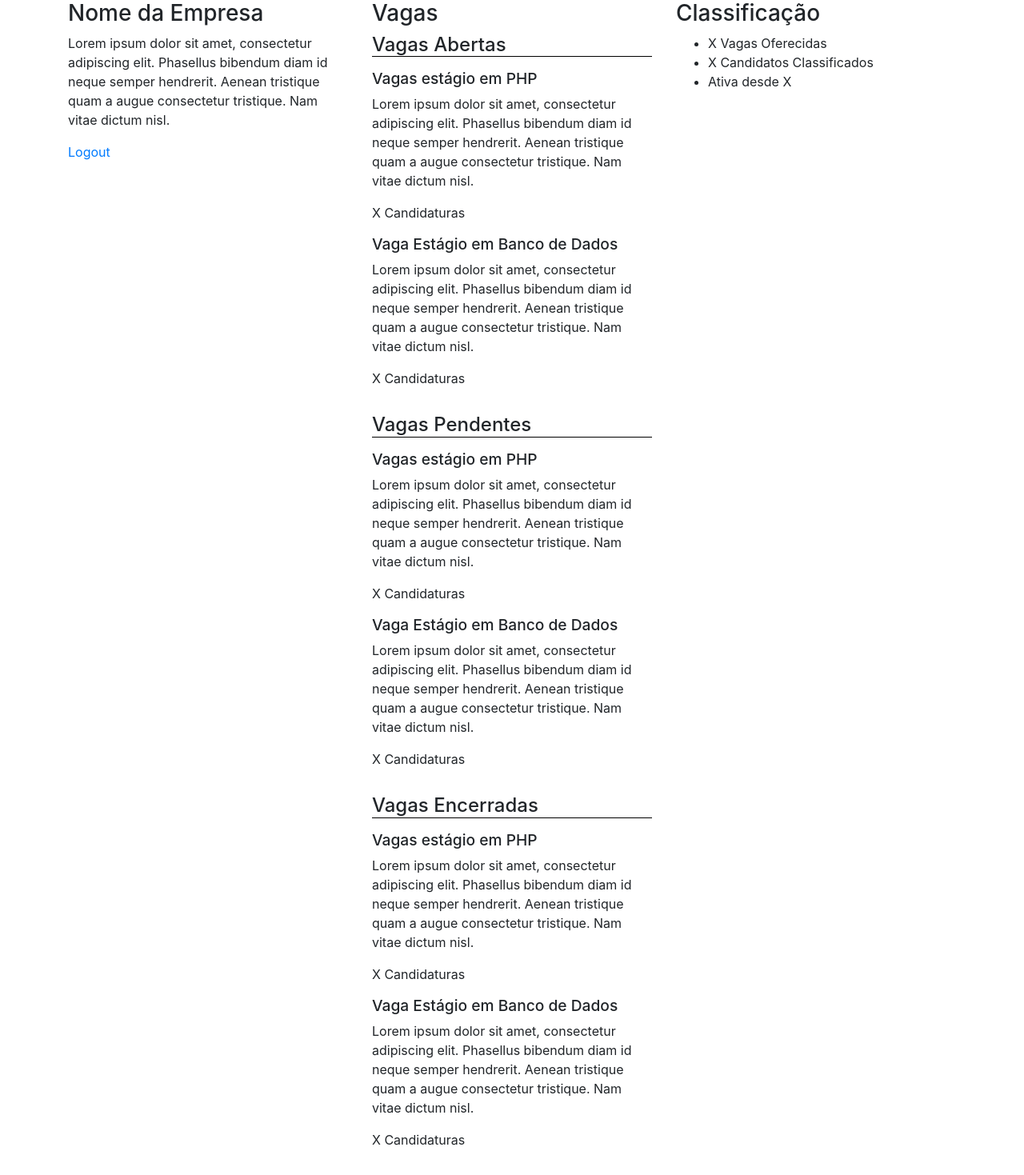
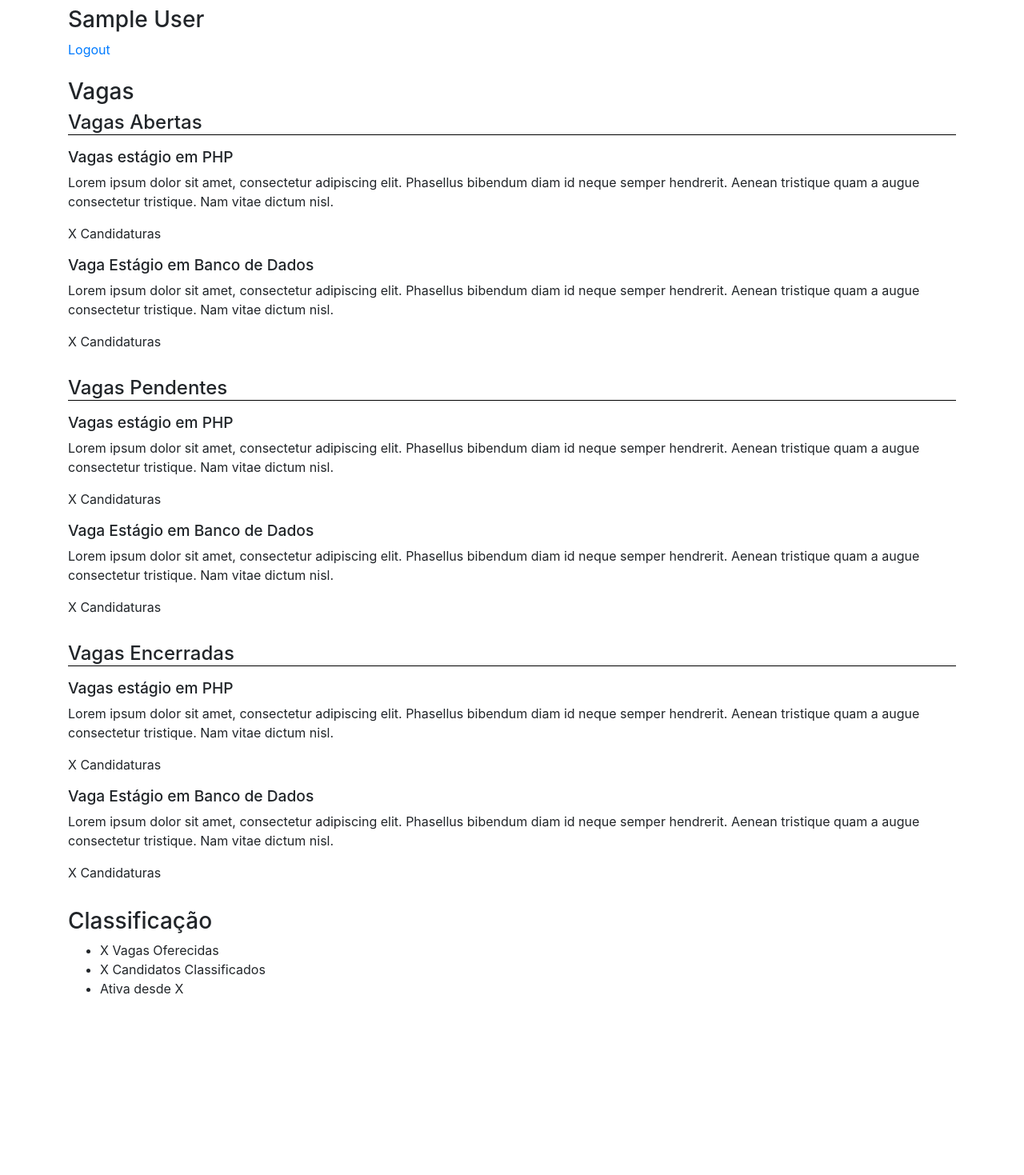
Before and after one commit to rjcjunior/dac-trabalho-final, a Django app: page / in a window 1280 px wide. Shown: the whole page at 80% size. After the commit the page ends 1243 px from the top, so only its background shows below. Run offline with Django 3.2, Linux system fonts and the light colour scheme; the visitor is signed in with stand-in values (Sample User, id 1); data that the repository does not hold is empty; some libraries are stand-ins or nearby versions.

Commit message:
display company name or username on home

```diff
--- a/estagios/estagios/templates/home.html
+++ b/estagios/estagios/templates/home.html
@@ -4,13 +4,13 @@
 {% block content %}
 <div class="container">
     <div class="row">
-        <div class="col-lg-4">
+        <div class="col-sm-12">
             {% include './home/section_profile.html' %}
         </div>
-        <div class="col-lg-4">
+        <div class="col-sm-12">
             {% include './home/section_main.html' %}
         </div>
-        <div class="col-lg-4">
+        <div class="col-sm-12">
             {% include './home/section_action.html' %}
         </div>
     </div>
--- a/estagios/estagios/templates/home/section_profile.html
+++ b/estagios/estagios/templates/home/section_profile.html
@@ -1,6 +1,4 @@
-<h3>Nome da Empresa</h3>
-<p>
-    Lorem ipsum dolor sit amet, consectetur adipiscing elit. Phasellus bibendum diam id neque semper hendrerit.
-    Aenean tristique quam a augue consectetur tristique. Nam vitae dictum nisl.
-</p>
-<a href="{% url 'logout' %}">Logout</a>
+<div class="mt-2 mb-4">
+    <h3>{{ displayname }}</h3>
+    <a href="{% url 'logout' %}">Logout</a>
+</div>
--- a/estagios/estagios/views.py
+++ b/estagios/estagios/views.py
@@ -1,8 +1,27 @@
 from django.shortcuts import render, redirect
+from ..core.models import Company
+
+
+def getCompany(user):
+    try:
+        company = Company.objects.get(user=user)
+        if company:
+            return company
+    except:
+        return False
 
 
 def home(request):
     if request.user.is_authenticated:
-        return render(request, 'estagios/templates/home.html')
+        displayname = request.user.get_full_name()
+
+        company = getCompany(request.user)
+        if company:
+            displayname = company.company_name
+
+        context = {
+            "displayname": displayname
+        }
+        return render(request, 'estagios/templates/home.html', context)
     else:
         return redirect('login')
```
